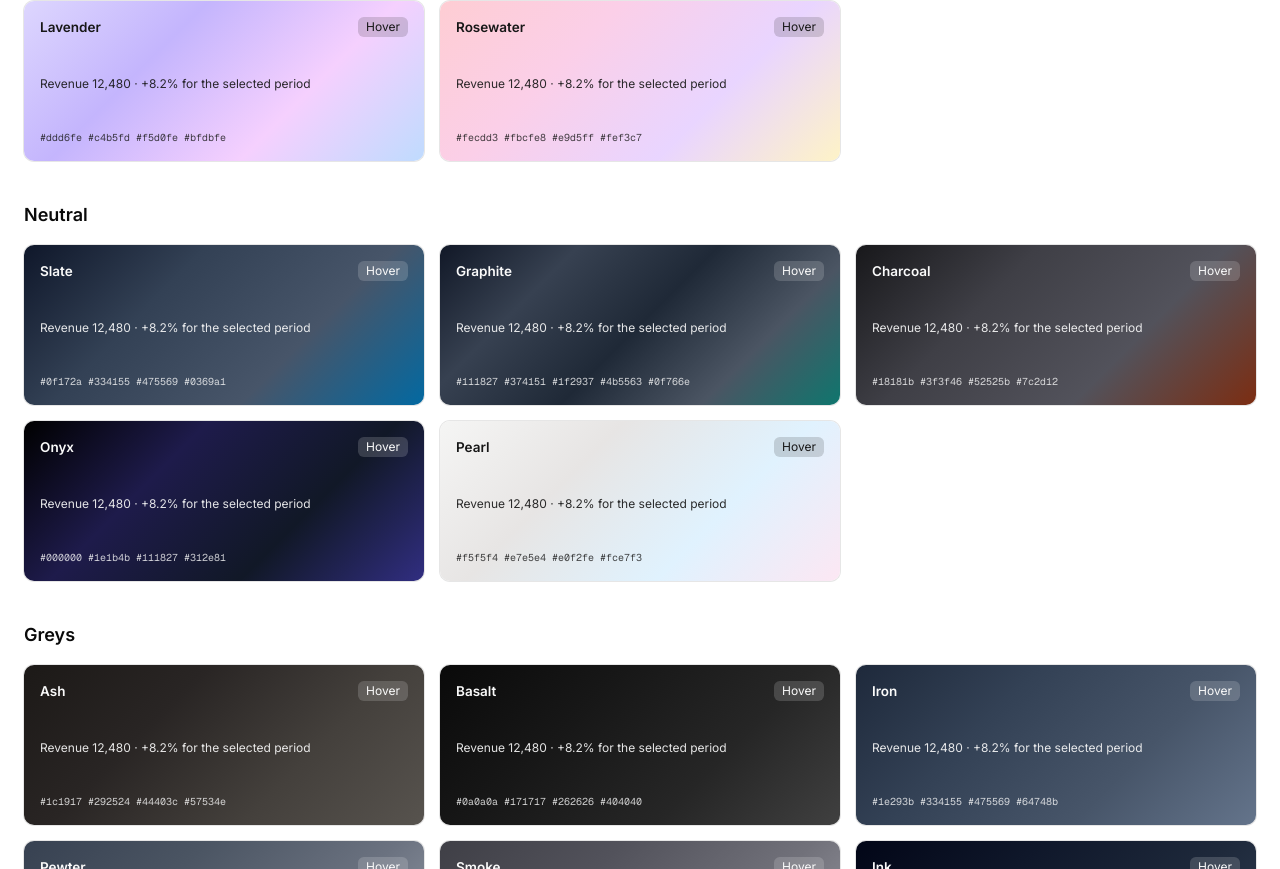
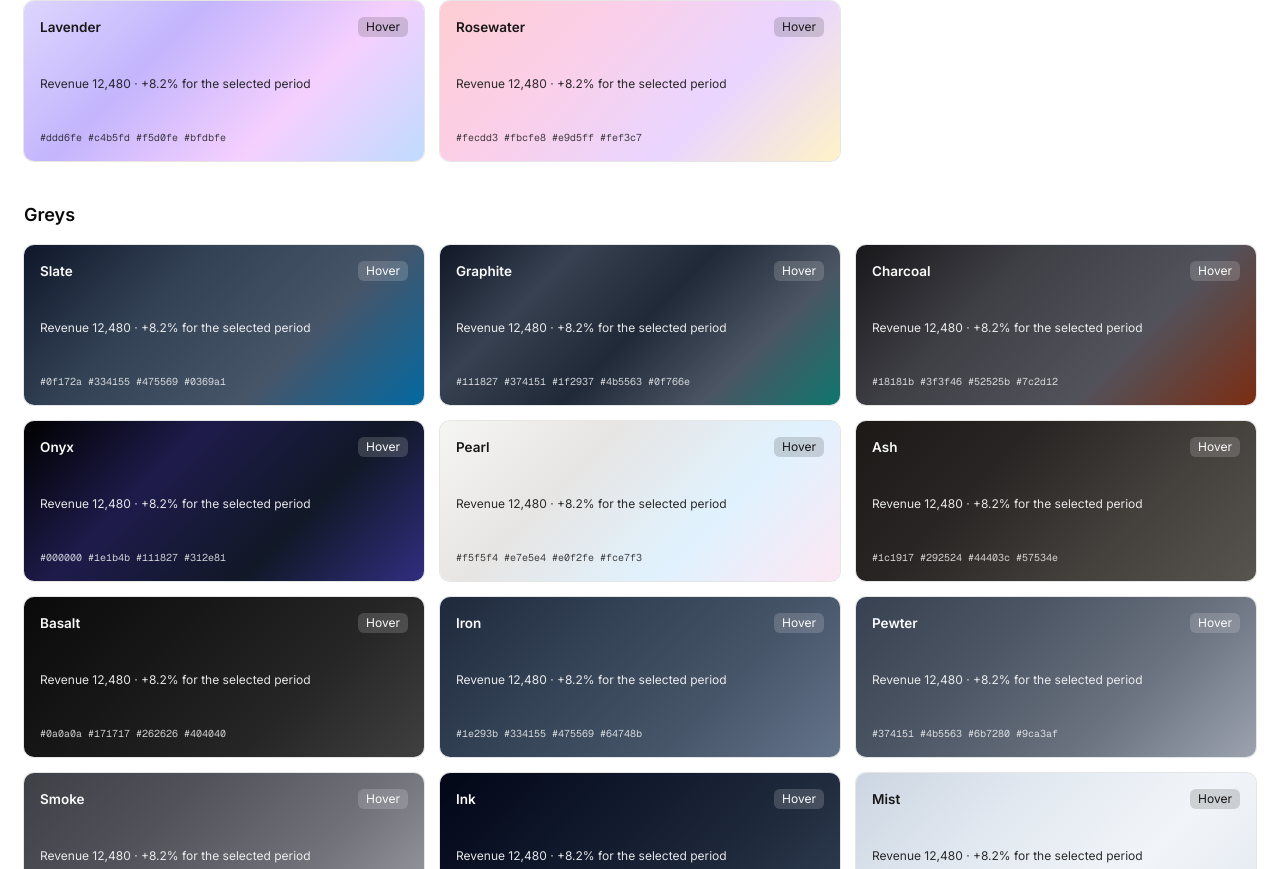
Before and after one commit to berezin-pavel/admin-kit, a Next.js app: page /palette2 in a window 1280 px wide. Shown: the part 3251-4120 px from the top of the page. Built offline with nearby package versions, Linux system fonts and the light colour scheme.

Commit message:
Fold the neutral candidates into the greys section

```diff
--- a/app/palette2/page.tsx
+++ b/app/palette2/page.tsx
@@ -53,11 +53,11 @@ const candidates: readonly Candidate[] = [
   { name: "Gold", family: "Yellow", stops: ["#78350f", "#b45309", "#eab308", "#fde047"], text: "light" },
   { name: "Lavender", family: "Pastel", stops: ["#ddd6fe", "#c4b5fd", "#f5d0fe", "#bfdbfe"], text: "dark" },
   { name: "Rosewater", family: "Pastel", stops: ["#fecdd3", "#fbcfe8", "#e9d5ff", "#fef3c7"], text: "dark" },
-  { name: "Slate", family: "Neutral", stops: ["#0f172a", "#334155", "#475569", "#0369a1"], text: "light" },
-  { name: "Graphite", family: "Neutral", stops: ["#111827", "#374151", "#1f2937", "#4b5563", "#0f766e"], text: "light" },
-  { name: "Charcoal", family: "Neutral", stops: ["#18181b", "#3f3f46", "#52525b", "#7c2d12"], text: "light" },
-  { name: "Onyx", family: "Neutral", stops: ["#000000", "#1e1b4b", "#111827", "#312e81"], text: "light" },
-  { name: "Pearl", family: "Neutral", stops: ["#f5f5f4", "#e7e5e4", "#e0f2fe", "#fce7f3"], text: "dark" },
+  { name: "Slate", family: "Greys", stops: ["#0f172a", "#334155", "#475569", "#0369a1"], text: "light" },
+  { name: "Graphite", family: "Greys", stops: ["#111827", "#374151", "#1f2937", "#4b5563", "#0f766e"], text: "light" },
+  { name: "Charcoal", family: "Greys", stops: ["#18181b", "#3f3f46", "#52525b", "#7c2d12"], text: "light" },
+  { name: "Onyx", family: "Greys", stops: ["#000000", "#1e1b4b", "#111827", "#312e81"], text: "light" },
+  { name: "Pearl", family: "Greys", stops: ["#f5f5f4", "#e7e5e4", "#e0f2fe", "#fce7f3"], text: "dark" },
   { name: "Ash", family: "Greys", stops: ["#1c1917", "#292524", "#44403c", "#57534e"], text: "light" },
   { name: "Basalt", family: "Greys", stops: ["#0a0a0a", "#171717", "#262626", "#404040"], text: "light" },
   { name: "Iron", family: "Greys", stops: ["#1e293b", "#334155", "#475569", "#64748b"], text: "light" },
```
